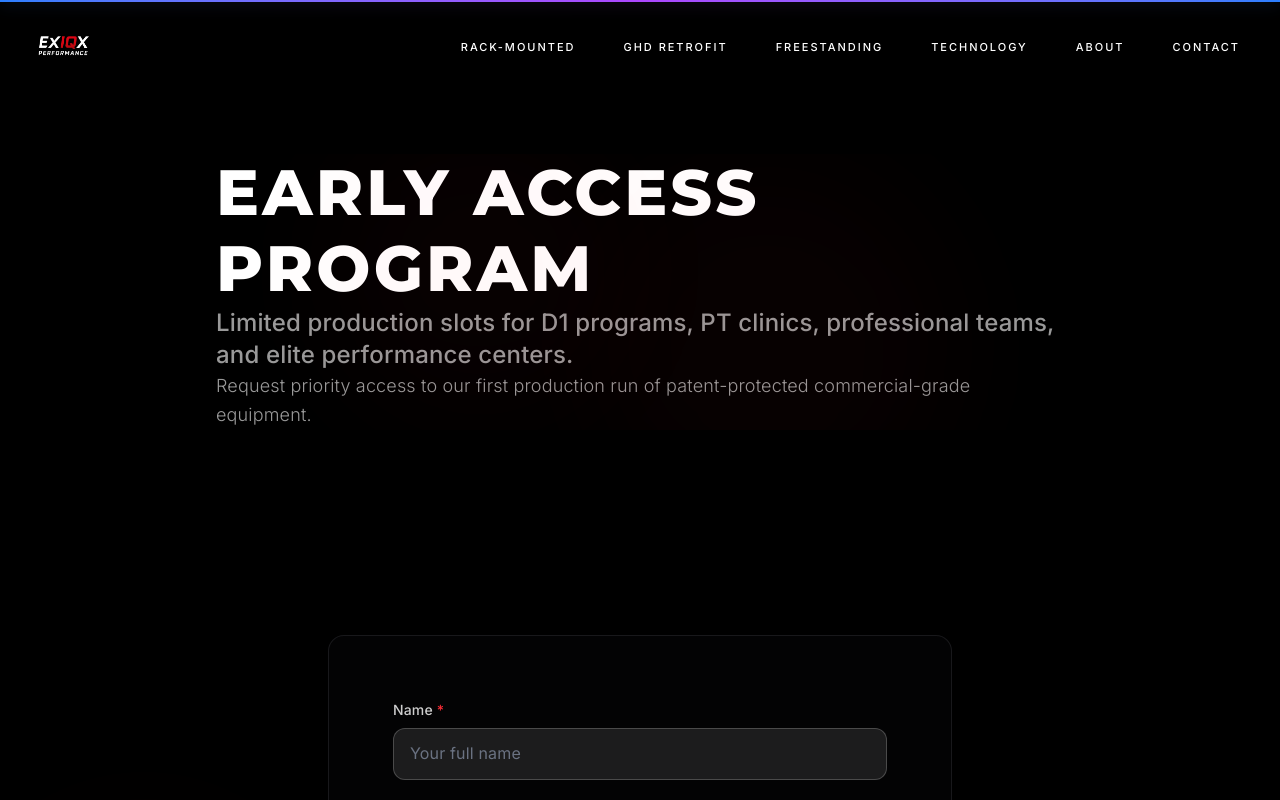
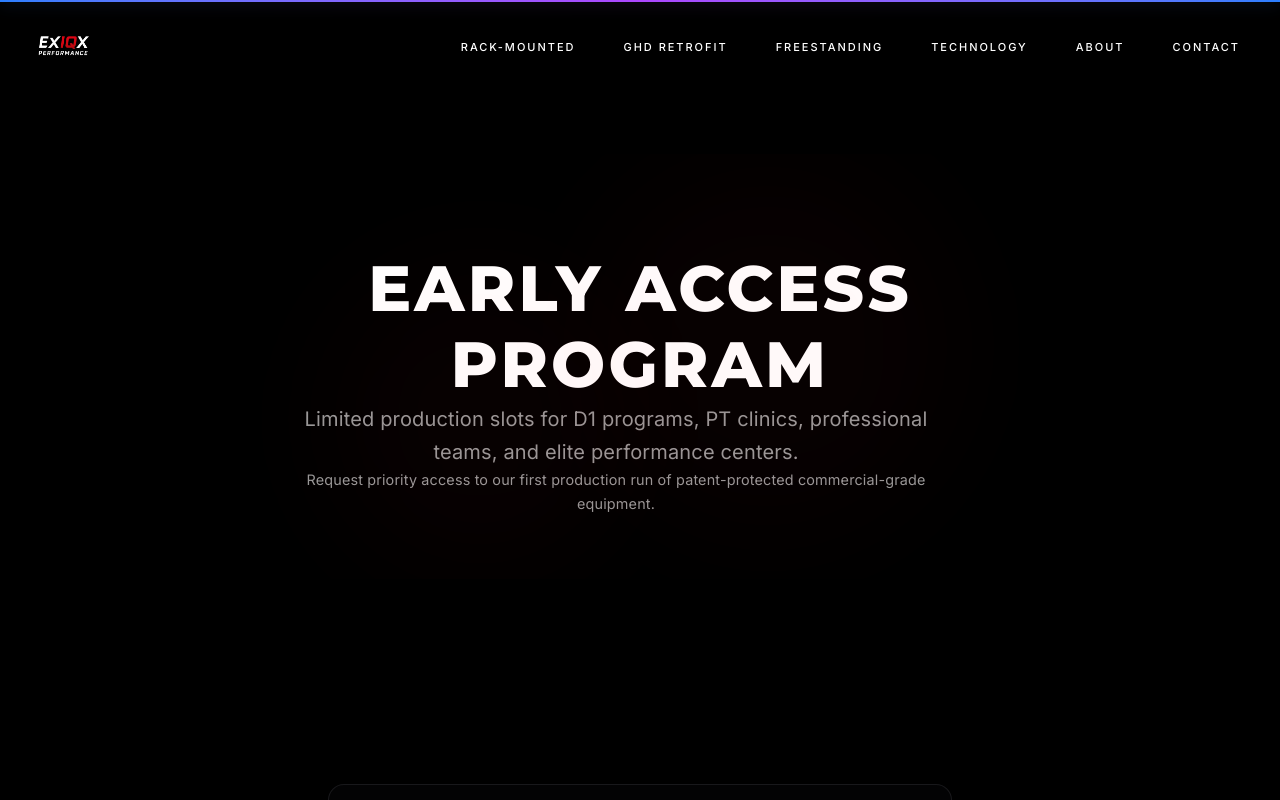
Before and after one commit to infinityspine/exiqx-website, a Next.js app: page /early-access in a window 1280 px wide. Shown: the top 800 px of the page. Built offline with nearby package versions, Linux system fonts and the light colour scheme.

Commit message:
🕒 Auto-commit: 2025-11-16 13:21:31

```diff
--- a/app/early-access/page.tsx
+++ b/app/early-access/page.tsx
@@ -118,7 +118,7 @@ export default function EarlyAccessPage() {
           initial="hidden"
           whileInView="visible"
           viewport={{ once: true, margin: "-100px" }}
-          variants={fadeUp}
+          variants={staggerChildren}
           className="relative will-change-transform"
           style={{
             paddingTop: 'clamp(8rem, 12vw, 10rem)',
@@ -138,21 +138,24 @@ export default function EarlyAccessPage() {
               shouldReduceMotion={!!shouldReduceMotion}
             />
 
-            <div className="mx-auto max-w-4xl px-6">
+            <div className="w-full max-w-3xl mx-auto text-center px-6 mt-24 mb-16">
               <motion.h1
-                className="font-display text-5xl sm:text-6xl lg:text-7xl font-extrabold uppercase tracking-[0.05em] text-white mb-8"
+                variants={fadeUp}
+                className="text-white font-extrabold uppercase tracking-[0.06em] text-[clamp(2rem,5vw,4rem)] leading-tight mb-6 text-center"
               >
                 Early Access Program
               </motion.h1>
 
               <motion.p
-                className="text-xl sm:text-2xl text-white/80 font-medium mb-4"
+                variants={fadeUp}
+                className="text-white/80 text-[clamp(1rem,2vw,1.25rem)] leading-relaxed max-w-2xl mx-auto mb-4 text-center"
               >
                 Limited production slots for D1 programs, PT clinics, professional teams, and elite performance centers.
               </motion.p>
 
               <motion.p
-                className="text-lg text-white/70 font-light leading-relaxed"
+                variants={fadeUp}
+                className="text-white/60 text-[0.9rem] leading-relaxed max-w-2xl mx-auto text-center mb-10"
               >
                 Request priority access to our first production run of patent-protected commercial-grade equipment.
               </motion.p>
```
